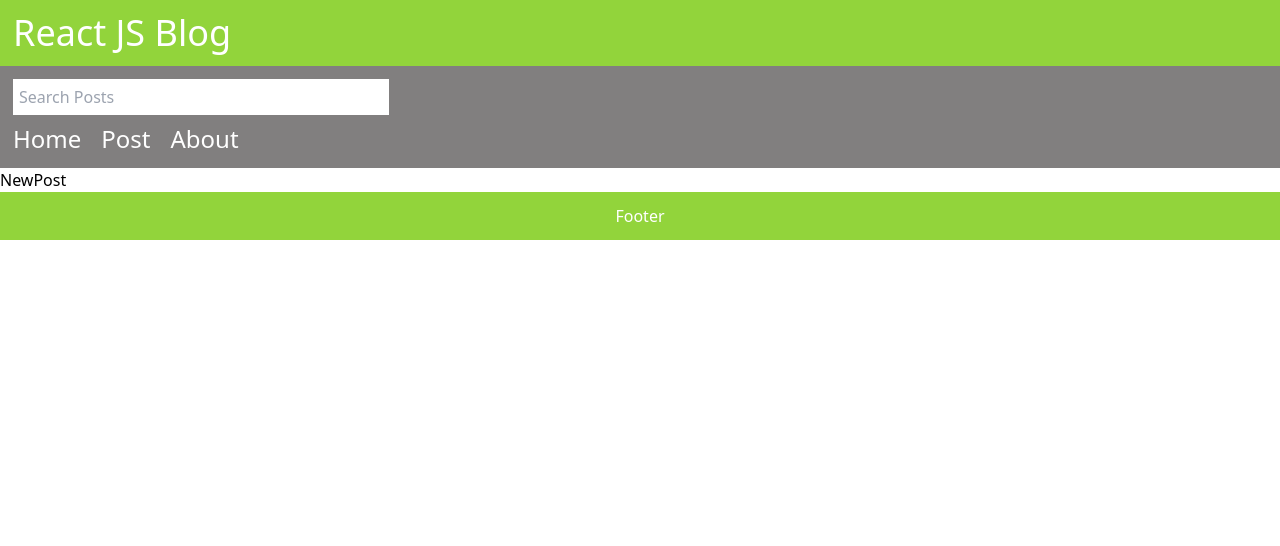
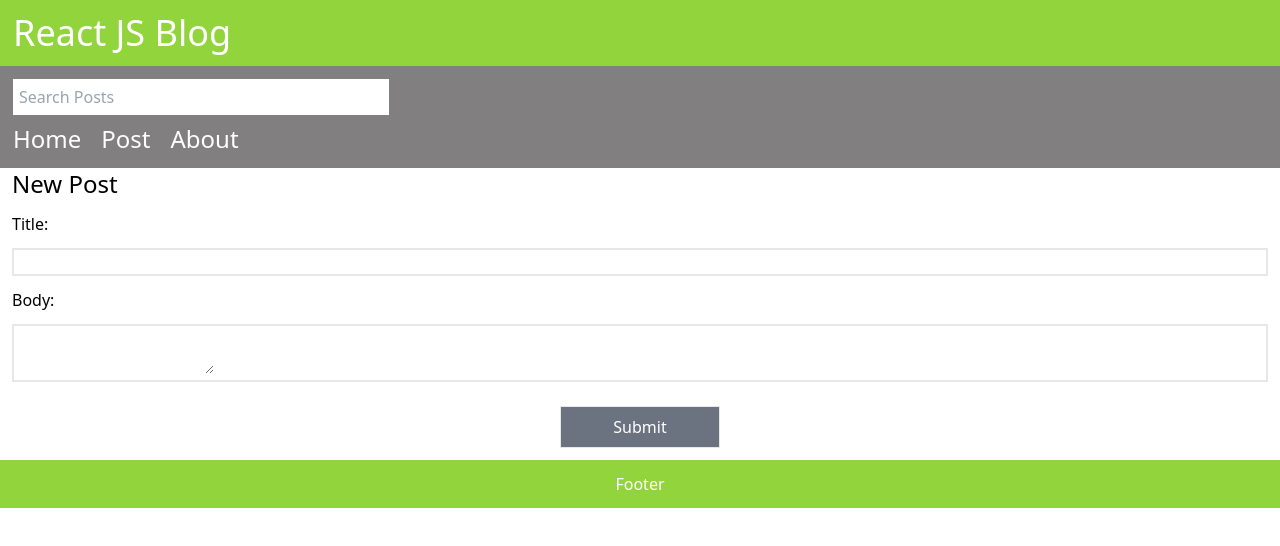
Before and after one commit to Buyaki01/blog-app-react, a React (Create React App) app: page /post in a window 1280 px wide. Shown: the top 546 px of the page. Built offline with nearby package versions, Linux system fonts and the light colour scheme.

Commit message:
Add form in the NewPost component to allow user to enter the title and body of the post

```diff
--- a/package.json
+++ b/package.json
@@ -6,6 +6,7 @@
     "@testing-library/jest-dom": "^5.16.5",
     "@testing-library/react": "^13.4.0",
     "@testing-library/user-event": "^13.5.0",
+    "date-fns": "^2.29.3",
     "react": "^18.2.0",
     "react-dom": "^18.2.0",
     "react-router-dom": "^6.9.0",
--- a/src/App.js
+++ b/src/App.js
@@ -7,7 +7,8 @@ import About from "./About";
 import Missing from "./Missing";
 import Footer from "./Footer";
 import { Routes, Route, useNavigate } from 'react-router-dom';
-import { useState } from "react";
+import { useState } from "react"
+import { format } from "date-fns";
 
 function App() {
   const [posts, setPosts] = useState([
@@ -38,12 +39,26 @@ function App() {
   ])
   const [search, setSearch] = useState('')
   const [searchResults, setSearchResults] = useState([])
+  const [postTitle, setPostTitle] = useState('')
+  const [postBody, setPostBody] = useState('')
   const navigate = useNavigate();
+
+  const handleSubmit = (e) => {
+    e.preventDefault()
+    const id = posts.length ? posts[posts.length - 1].id + 1 : 1
+    const datetime = format(new Date(), 'MMMM dd, yyyy pp')
+    const newPost = {id, title: postTitle, datetime, body:  postBody}
+    const allPosts = [...posts, newPost]
+    setPosts(allPosts);
+    setPostTitle('')
+    setPostBody('')
+    navigate('/')
+  }
 
   const handleDelete = (id) => {
     const postsList = posts.filter(post => post.id !== id)
     setPosts(postsList)
-    navigate('/');
+    navigate('/')
   }
 
   return (
@@ -54,7 +69,13 @@ function App() {
       <Routes>
         <Route path="/" element={<Home posts={posts} />} />
 
-        <Route path="/post" element={<NewPost />} />
+        <Route path="/post" element={<NewPost
+          postTitle={postTitle}
+          setPostTitle={setPostTitle}
+          postBody={postBody}
+          setPostBody={setPostBody}
+          handleSubmit={handleSubmit}
+        />} />
 
         <Route path="/post/:id" element={<PostPage posts={posts} handleDelete={handleDelete} />} />
 
--- a/src/NewPost.js
+++ b/src/NewPost.js
@@ -1,7 +1,36 @@
-const NewPost = () => {
+const NewPost = ({postTitle, setPostTitle, postBody, setPostBody, handleSubmit}) => {
   return (
-    <main>
-      <h1>NewPost</h1>
+    <main className="NewPost">
+      <h2 className="ml-3 text-2xl">New Post</h2>
+
+      <form className="newPostForm" onSubmit={handleSubmit}>
+        <div className="m-3">
+          <label htmlFor="title">Title:</label>
+          <div className="mt-3 border-2 w-50">
+            <input
+              id="postTitle"
+              type="text"
+              required
+              value={postTitle}
+              onChange={(e) => setPostTitle(e.target.value)}
+            />
+          </div>
+        </div>
+        <div className="m-3">
+          <label htmlFor="body"> Body: </label>
+          <div className="mt-3 border-2 w-50">
+            <textarea
+              id="postBody"
+              required
+              value={postBody}
+              onChange={(e) => setPostBody(e.target.value)}
+            />
+          </div>
+        </div>
+        <div className="flex justify-center">
+          <button type="submit" className="w-40 m-3 p-2 text-center  bg-gray-500 text-white round border">Submit</button>
+        </div>
+      </form>
     </main>
   )
 }
```
Also changed, not shown: 1 other file (tests, documents, lock files or other folders).
